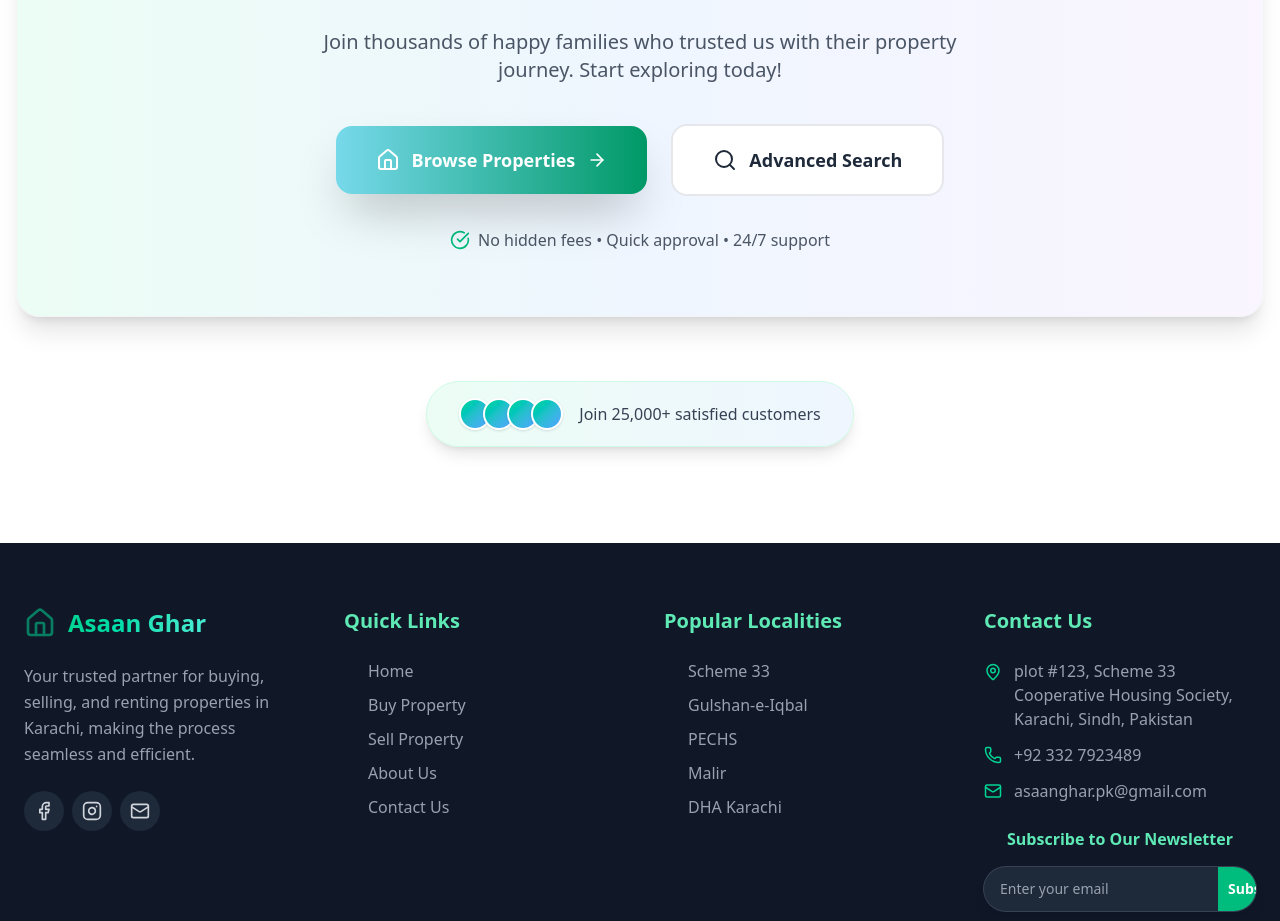
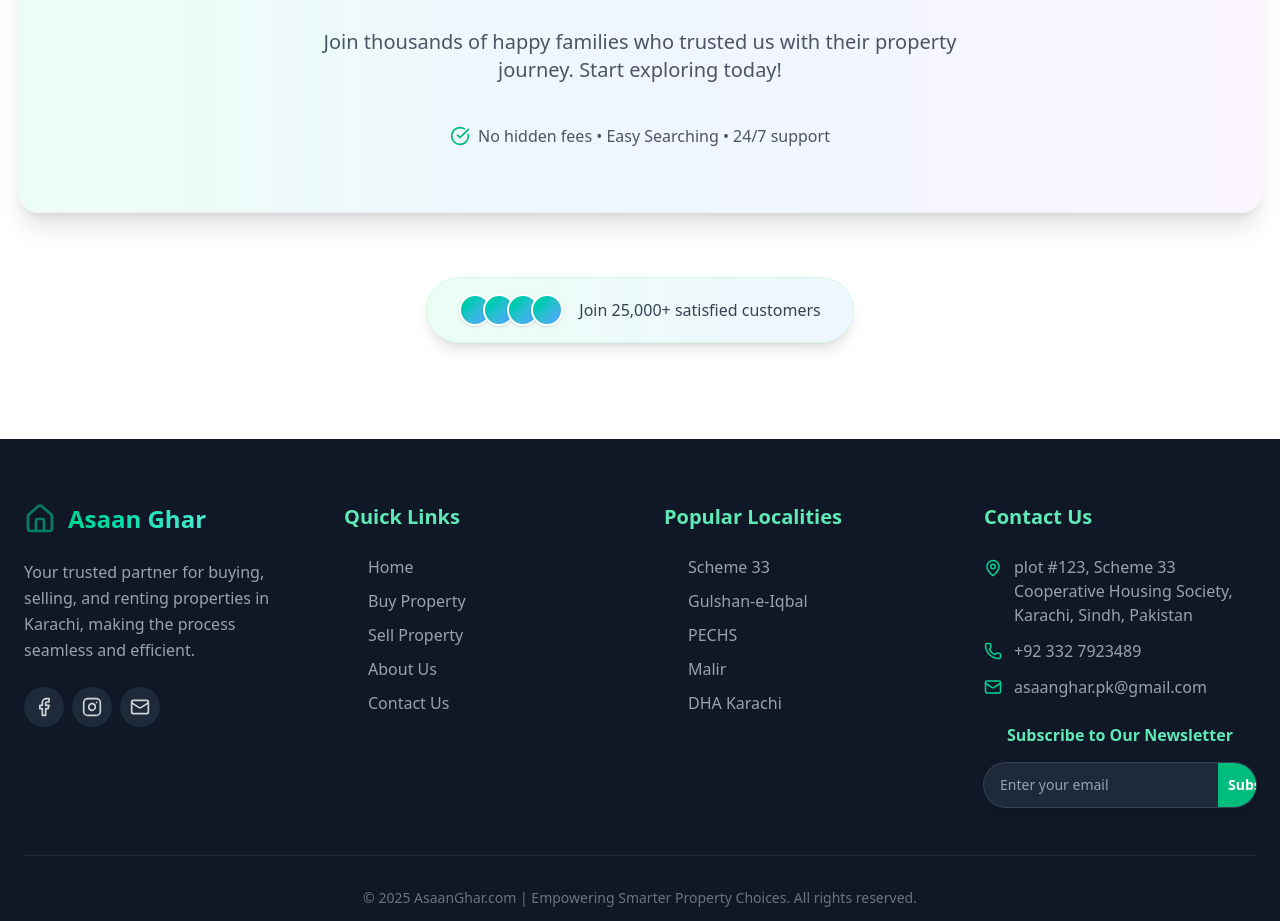
Before and after one commit to Hania-k11/AsaanGhar., a React (Vite) app in the folder frontend/: page / in a window 1280 px wide. Shown: the part 4848-5769 px from the top of the page. Built offline with nearby package versions, Linux system fonts and the light colour scheme.

Commit message:
button fixed

```diff
--- a/frontend/src/components/CallToAction.jsx
+++ b/frontend/src/components/CallToAction.jsx
@@ -1,10 +1,20 @@
 import { useState, useEffect, useRef } from "react"
 import { ArrowRight, Sparkles, Award, MapPin, Users } from "lucide-react"
 import { motion } from "framer-motion"
+import { useNavigate } from "react-router-dom"
 
 const CallToAction = () => {
   const [inView, setInView] = useState(false)
   const ref = useRef(null)
+  const navigate = useNavigate()
+
+  const handleClickExplore =()=>{
+navigate('/buy')
+  }
+
+    const handleClickList =()=>{
+navigate('/sell')
+  }
 
   useEffect(() => {
     const observer = new IntersectionObserver(
@@ -177,6 +187,7 @@
             className="flex flex-col sm:flex-row gap-6 justify-center mb-16"
           >
             <motion.button
+            onClick={handleClickExplore}
               whileHover={{
                 scale: 1.02,
                 boxShadow: "0 20px 40px rgba(16, 185, 129, 0.3)"
@@ -192,6 +203,7 @@
             </motion.button>
 
             <motion.button
+            onClick={handleClickList}
               whileHover={{
                 scale: 1.02,
                 backgroundColor: "rgba(221, 11, 11, 0.1)"
--- a/frontend/src/components/HowItWorks.jsx
+++ b/frontend/src/components/HowItWorks.jsx
@@ -11,6 +11,11 @@
 const handleClick = () => {
     navigate('/buy');
   }
+
+  const handleClickLearnMore = () => {
+    navigate('/about');
+  }
+
 
   useEffect(() => {
     const observer = new IntersectionObserver(
@@ -249,7 +254,7 @@
                   <div className="absolute inset-0 bg-gradient-to-r from-emerald-700 to-teal-600 opacity-0 group-hover:opacity-100 transition-opacity duration-300"></div>
                 </button>
 
-                <button className="group bg-white text-gray-700 px-8 py-4 rounded-2xl font-semibold border-2 border-gray-200 hover:border-emerald-300 hover:text-emerald-600 transition-all duration-300 hover:scale-105">
+                <button onClick={handleClickLearnMore} className="group bg-white text-gray-700 px-8 py-4 rounded-2xl font-semibold border-2 border-gray-200 hover:border-emerald-300 hover:text-emerald-600 transition-all duration-300 hover:scale-105">
                   Learn More
                 </button>
               </div>
--- a/frontend/src/components/StartJourney.jsx
+++ b/frontend/src/components/StartJourney.jsx
@@ -1,64 +1,75 @@
-import { useState, useEffect } from "react"
+import { useState, useEffect } from "react";
 import { motion } from "framer-motion";
-import { ArrowRight, Home, Search, Key, Heart, Sparkles, MapPin, Star, Users, CheckCircle } from "lucide-react"
+import {
+  ArrowRight,
+  Home,
+  Search,
+  Key,
+  Heart,
+  Sparkles,
+  MapPin,
+  Star,
+  Users,
+  CheckCircle,
+} from "lucide-react";
 
 const StartJourney = () => {
-  const [hoveredCard, setHoveredCard] = useState(null)
-  const [isVisible, setIsVisible] = useState(false)
+  const [hoveredCard, setHoveredCard] = useState(null);
+  const [isVisible, setIsVisible] = useState(false);
 
   useEffect(() => {
-    setIsVisible(true)
-  }, [])
+    setIsVisible(true);
+  }, []);
 
   const journeySteps = [
     {
       icon: Search,
       title: "Discover",
       description: "Browse thousands of verified properties",
-      color: "from-blue-500 to-cyan-500"
+      color: "from-blue-500 to-cyan-500",
     },
     {
       icon: Heart,
       title: "Shortlist",
       description: "Save your favorite homes instantly",
-      color: "from-pink-500 to-rose-500"
+      color: "from-pink-500 to-rose-500",
     },
     {
       icon: MapPin,
       title: "Visit",
       description: "Schedule virtual or physical tours",
-      color: "from-purple-500 to-indigo-500"
+      color: "from-purple-500 to-indigo-500",
     },
     {
       icon: Key,
       title: "Own",
       description: "Complete your dream home purchase",
-      color: "from-emerald-500 to-teal-500"
-    }
-  ]
+      color: "from-emerald-500 to-teal-500",
+    },
+  ];
 
   const stats = [
     { icon: Home, number: "50K+", label: "Properties Listed" },
     { icon: Users, number: "25K+", label: "Happy Families" },
     { icon: Star, number: "4.9", label: "Average Rating" },
-    { icon: CheckCircle, number: "99%", label: "Success Rate" }
-  ]
+    { icon: CheckCircle, number: "99%", label: "Success Rate" },
+  ];
 
   return (
     <section className="py-24 bg-white relative overflow-hidden">
       {/* Animated Background */}
-      <div className="absolute inset-0 overflow-hidden pointer-events-none">
-
-      </div>
+      <div className="absolute inset-0 overflow-hidden pointer-events-none"></div>
 
       <div className="container mx-auto px-4 relative z-10">
         {/* Header Section */}
 
-
         {/* CTA Section */}
-        <div className={`text-center transition-all duration-1000 ${
-          isVisible ? 'opacity-100 translate-y-0' : 'opacity-0 translate-y-10'
-        }`} style={{ transitionDelay: '1000ms' }}>
+        <div
+          className={`text-center transition-all duration-1000 ${
+            isVisible ? "opacity-100 translate-y-0" : "opacity-0 translate-y-10"
+          }`}
+          style={{ transitionDelay: "1000ms" }}
+        >
           <div className="bg-gradient-to-r from-emerald-50 via-blue-50 to-purple-50 rounded-3xl p-12 md:p-16 border border-gray-100 shadow-xl relative overflow-hidden group">
             {/* Animated background elements */}
             <div className="absolute inset-0 bg-gradient-to-r from-emerald-500/5 via-blue-500/5 to-purple-500/5 opacity-0 group-hover:opacity-100 transition-opacity duration-700"></div>
@@ -71,34 +82,43 @@
             </h3>
 
             <p className="text-xl text-gray-600 mb-10 max-w-2xl mx-auto">
-              Join thousands of happy families who trusted us with their property journey. Start exploring today!
+              Join thousands of happy families who trusted us with their
+              property journey. Start exploring today!
             </p>
 
-            <div className="flex flex-col sm:flex-row gap-6 justify-center items-center">
-
+            {/* <div className="flex flex-col sm:flex-row gap-6 justify-center items-center">
               <motion.button
-  whileHover={{ scale: 1.05, boxShadow: "0 10px 20px rgba(0, 0, 0, 0.15)" }}
+                whileHover={{
+                  scale: 1.05,
+                  boxShadow: "0 10px 20px rgba(0, 0, 0, 0.15)",
+                }}
                 whileTap={{ scale: 0.98 }}
                 className="group bg-gradient-to-r from-cyan-500/50 to-emerald-600 group relative  px-10 py-4 rounded-2xl font-semibold shadow-2xl transition-all duration-300  justify-center overflow-hidden00 text-white px-10 py-5 rounded-2xl font-semibold text-lg flex items-center gap-3 hover:from-emerald-700/70 hover:to-emerald-800"
               >
                 <Home size={24} className="group-hover:animate-bounce" />
                 Browse Properties
-  <ArrowRight size={20} className="group-hover:translate-x-1 transition-transform duration-300" />
+                <ArrowRight
+                  size={20}
+                  className="group-hover:translate-x-1 transition-transform duration-300"
+                />
               </motion.button>
 
               <motion.button
-  whileHover={{ scale: 1.05, boxShadow: "0 10px 20px rgba(0, 0, 0, 0.1)" }}
+                whileHover={{
+                  scale: 1.05,
+                  boxShadow: "0 10px 20px rgba(0, 0, 0, 0.1)",
+                }}
                 whileTap={{ scale: 0.98 }}
                 className="group bg-white text-gray-800 px-10 py-5 rounded-2xl font-semibold text-lg border-2 border-gray-200 hover:border-emerald-300 flex items-center gap-3 font-semibold backdrop-blur-md hover:border-white/50 transition-all duration-300"
               >
                 <Search size={24} className="group-hover:animate-pulse" />
                 Advanced Search
               </motion.button>
-            </div>
+            </div> */}
 
             <div className="mt-8 flex items-center justify-center gap-2 text-gray-600">
               <CheckCircle size={20} className="text-emerald-500" />
-              <span>No hidden fees • Quick approval • 24/7 support</span>
+              <span>No hidden fees • Easy Searching • 24/7 support</span>
             </div>
           </div>
         </div>
@@ -108,15 +128,20 @@
           <div className="inline-flex items-center gap-4 px-8 py-4 bg-gradient-to-r from-emerald-50 to-blue-50 rounded-full border border-emerald-100 shadow-lg">
             <div className="flex -space-x-2">
               {[...Array(4)].map((_, i) => (
-                <div key={i} className="w-8 h-8 bg-gradient-to-br from-emerald-400 to-blue-400 rounded-full border-2 border-white shadow-sm"></div>
+                <div
+                  key={i}
+                  className="w-8 h-8 bg-gradient-to-br from-emerald-400 to-blue-400 rounded-full border-2 border-white shadow-sm"
+                ></div>
               ))}
             </div>
-            <span className="text-gray-700 font-medium">Join 25,000+ satisfied customers</span>
+            <span className="text-gray-700 font-medium">
+              Join 25,000+ satisfied customers
+            </span>
           </div>
         </div>
       </div>
     </section>
-  )
-}
+  );
+};
 
-export default StartJourney
+export default StartJourney;
```
Lines whose indentation alone changed are shown as unchanged.
